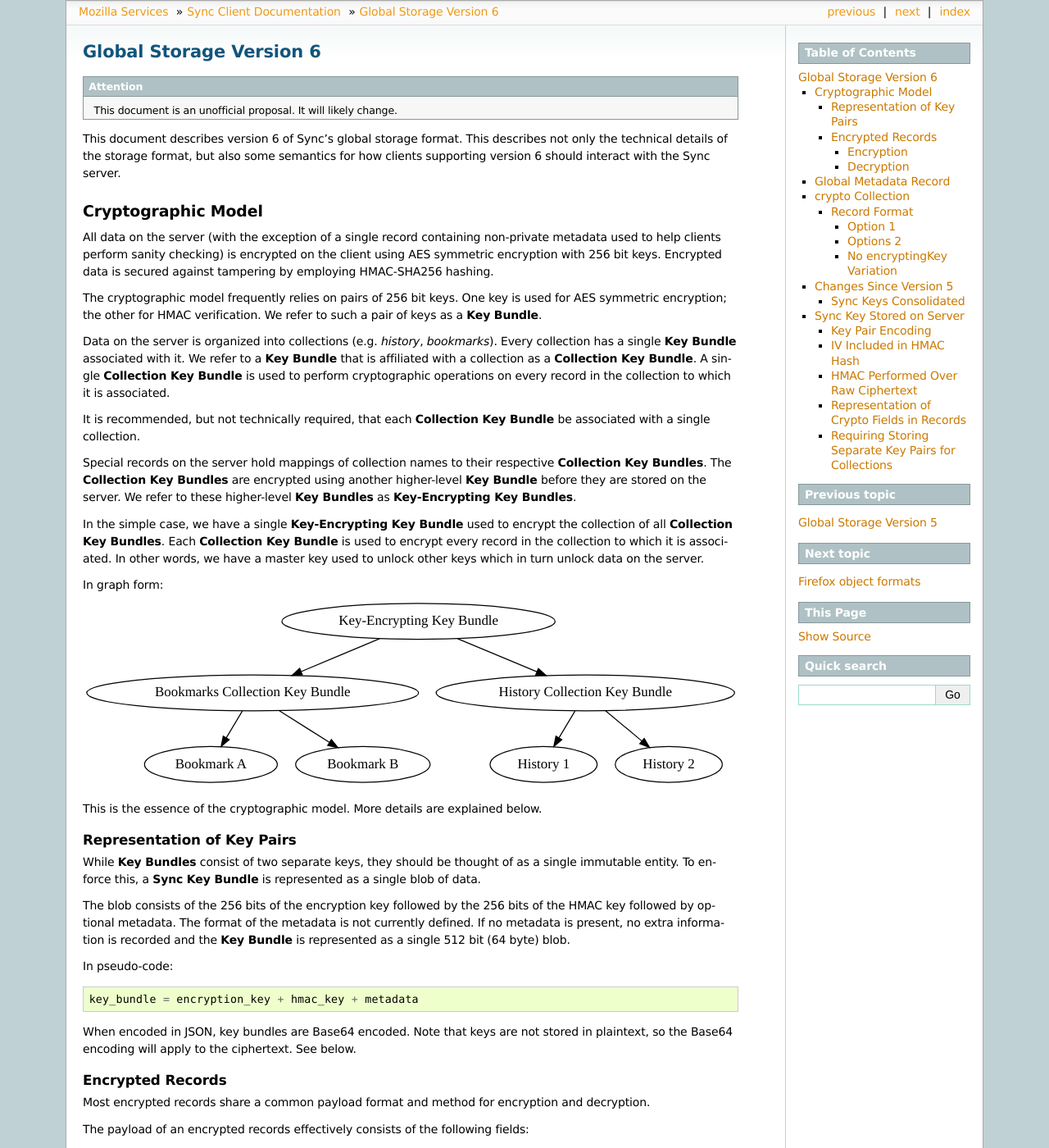
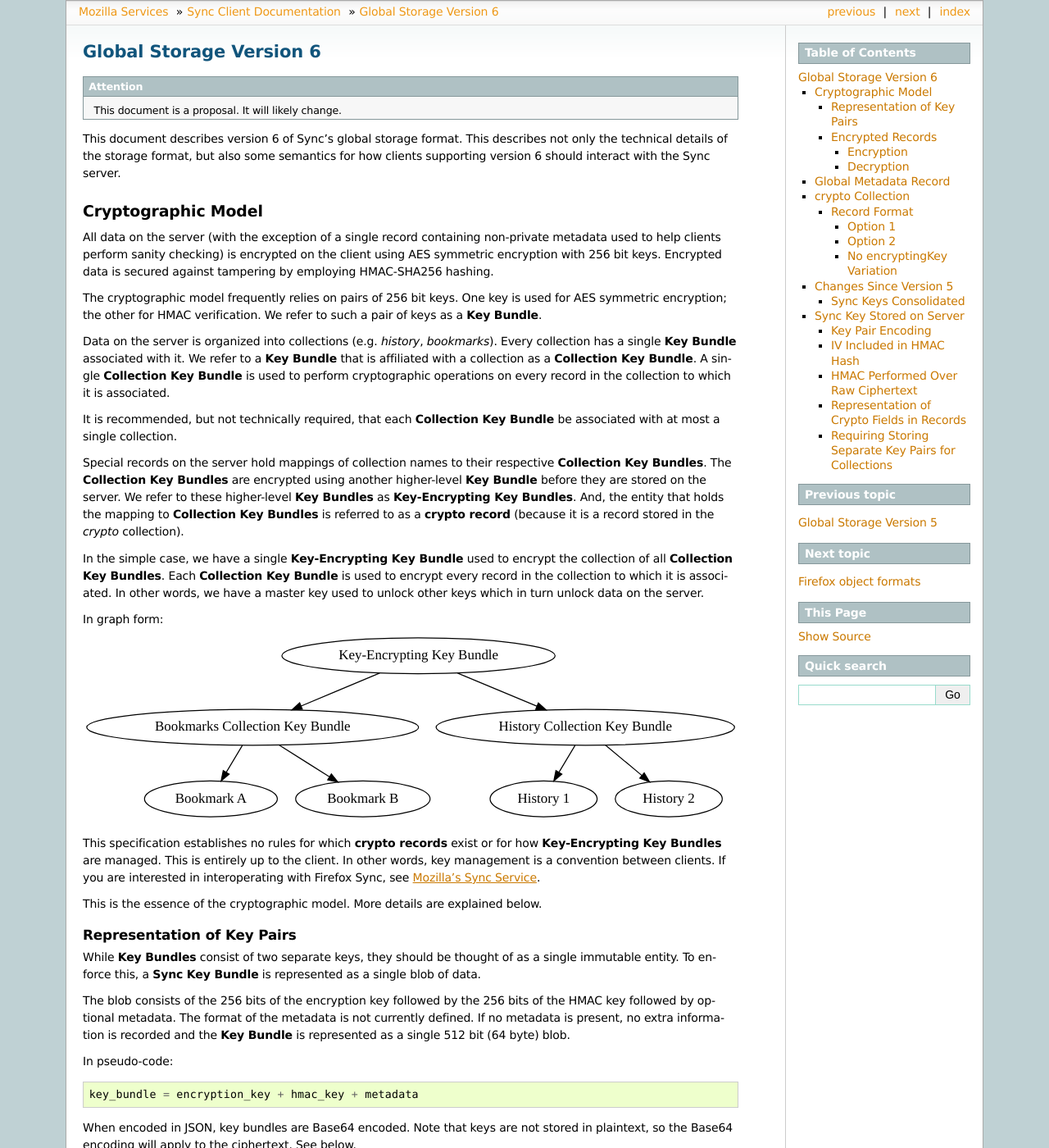
Before and after one commit to mozilla-services/docs, a Sphinx documentation site: the page built from source/sync/storageformat6.rst, in a window 1280 px wide and 1400 px high. Shown: the whole window at 82% size. Built offline with Sphinx 7.4.7, drawn with Linux system fonts in a browser that asks for light colours; the version number could not be read and is left out; some of the changed text lies outside the part shown.

Commit message:
[Sync] Storage format 6 and Mozilla-specific docs

```diff
--- a/source/sync/storageformat6.rst
+++ b/source/sync/storageformat6.rst
@@ -6,7 +6,7 @@ Global Storage Version 6
 
 .. attention::
 
-  This document is an unofficial proposal. It will likely change.
+  This document is a proposal. It will likely change.
 
 This document describes version 6 of Sync's global storage format. This
 describes not only the technical details of the storage format, but also some
@@ -32,13 +32,15 @@ Bundle**. A single **Collection Key Bundle** is used to perform cryptographic
 operations on every record in the collection to which it is associated.
 
 It is recommended, but not technically required, that each **Collection Key Bundle**
-be associated with a single collection.
+be associated with at most a single collection.
 
 Special records on the server hold mappings of collection names to their
 respective **Collection Key Bundles**. The **Collection Key Bundles** are
 encrypted using another higher-level **Key Bundle** before they are stored
 on the server. We refer to these higher-level **Key Bundles** as
-**Key-Encrypting Key Bundles**.
+**Key-Encrypting Key Bundles**. And, the entity that holds the mapping to
+**Collection Key Bundles** is referred to as a **crypto record** (because it
+is a record stored in the *crypto* collection).
 
 In the simple case, we have a single **Key-Encrypting Key Bundle** used to
 encrypt the collection of all **Collection Key Bundles**. Each **Collection
@@ -64,6 +66,12 @@ In graph form:
     HISTORY -> "History 1";
     HISTORY -> "History 2";
   }
+
+This specification establishes no rules for which **crypto records** exist
+or for how **Key-Encrypting Key Bundles** are managed. This is entirely up to
+the client. In other words, key management is a convention between clients.
+If you are interested in interoperating with Firefox Sync, see
+:ref:`Mozilla's Sync Service<sync_mozilla>`.
 
 This is the essence of the cryptographic model. More details are explained
 below.
@@ -222,8 +230,8 @@ crypto Collection
 =================
 
 There exists a special collection on the server named **crypto**. This
-collection holds records that contain mappings of collections to **Key
-Bundles**.
+collection holds records that contain mappings of collections to **Collection
+Key Bundles**.
 
 Each record in the *crypto* collection has associated with it specific
 semantics. This specification is intentionally vague as to what records and
@@ -286,8 +294,8 @@ Cons:
 * Server data reveals which encrypting keys can be used to unlock which
   collections.
 
-Options 2
-^^^^^^^^^
+Option 2
+^^^^^^^^
 
 This is similar to Option 1 except that the mapping info is itself encrypted.
 
```
Also changed, not shown: source/sync/mozilla.rst (added, +89 -0 lines).
